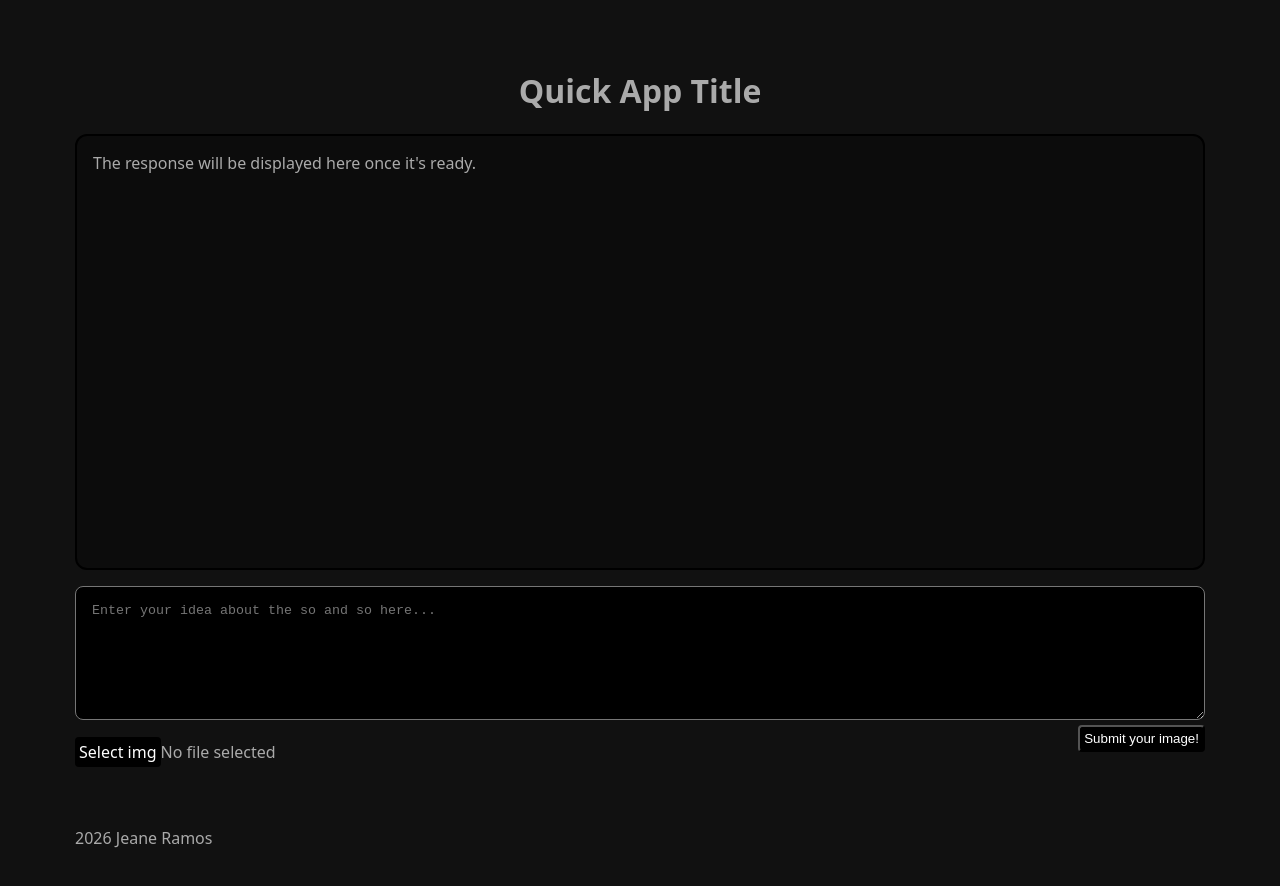
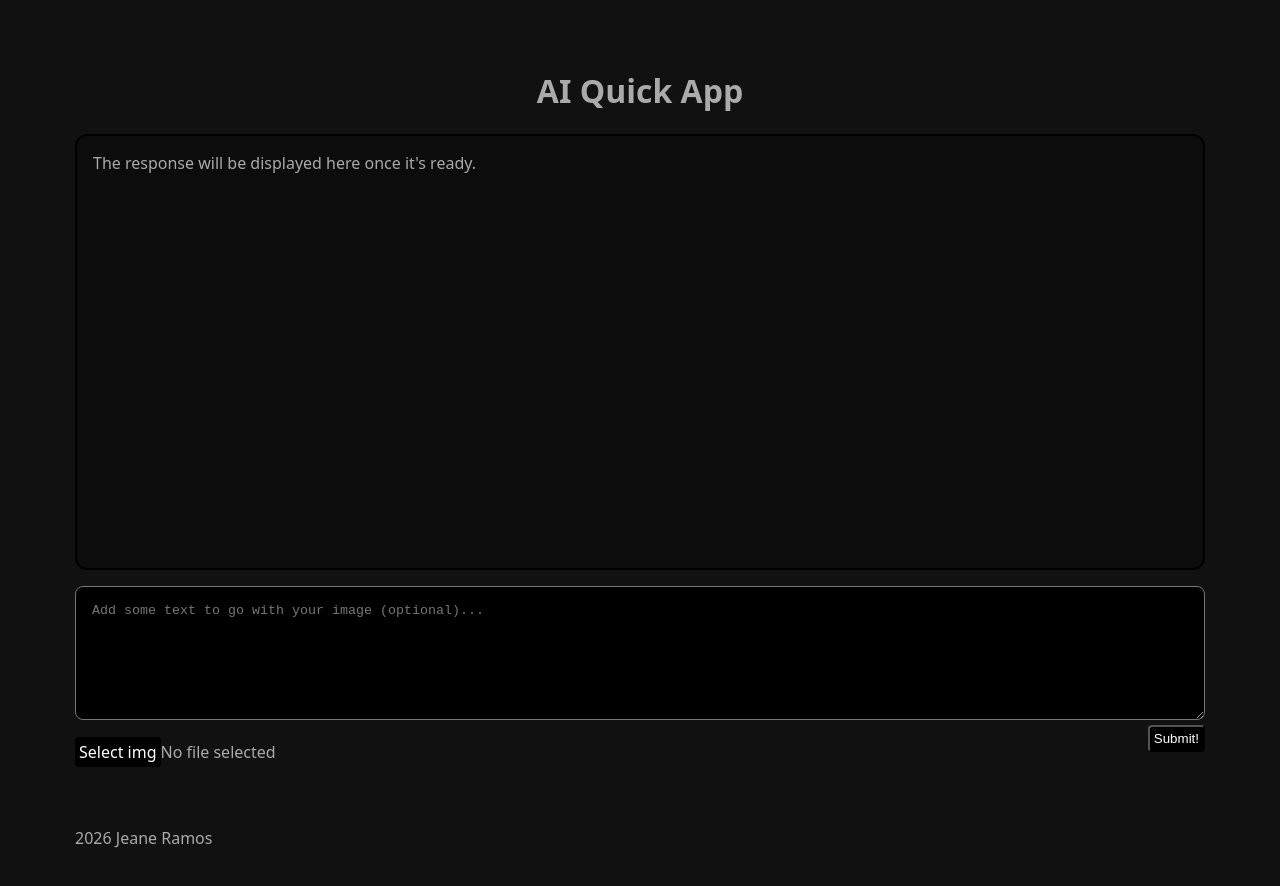
Before and after one commit to jeanbeanie/ai-quick-app, a website: page public/index.html in a window 1280 px wide. Drawn offline with Linux system fonts and the light colour scheme.

Commit message:
replace placeholder text in the page

```diff
--- a/public/index.html
+++ b/public/index.html
@@ -60,7 +60,7 @@
   </head>
 
   <body>
-    <h1>Quick App Title</h1>
+    <h1>AI Quick App</h1>
     <div id="responseContent">The response will be displayed here once it's ready.</div>
     <div id="submitForm">
       <form
@@ -69,7 +69,7 @@
       >
         <textarea
           name="textInput"
-          placeholder="Enter your idea about the so and so here..."
+          placeholder="Add some text to go with your image (optional)..."
         ></textarea>
 
         <div id="imageInputDisplay">
@@ -83,7 +83,7 @@
           <p id="imageSelectedDisplay">No file selected</p>
         </div>
 
-        <button class="custom-btn" id="submitBtn" type="submit">Submit your image!</button>
+        <button class="custom-btn" id="submitBtn" type="submit">Submit!</button>
       </form>
     </div>
   </body>
```
